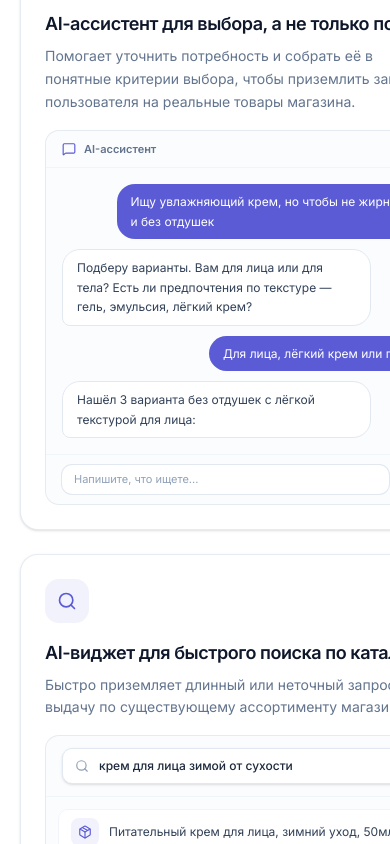
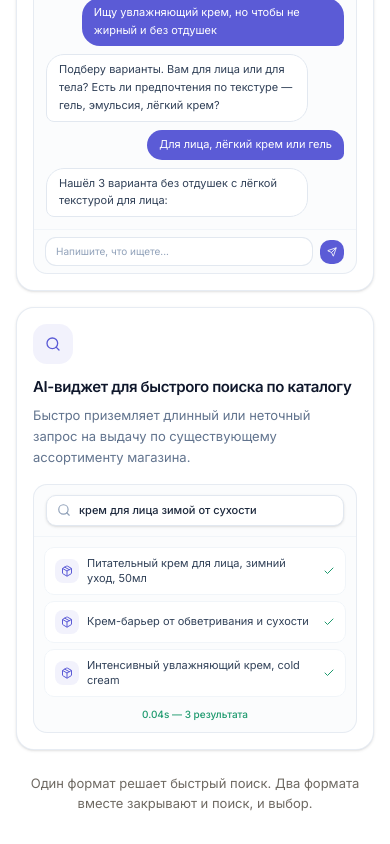
Before and after one commit to usecoreai/ai-search-landing, a Next.js app: page / in a window 390 px wide. Shown: the part 1500-2344 px from the top of the page. Built offline with nearby package versions, Linux system fonts and the light colour scheme.

Commit message:
fix: integration modes mobile — smaller cards, no text overflow, compact chat/search demos

```diff
--- a/components/landing/integration-modes.tsx
+++ b/components/landing/integration-modes.tsx
@@ -11,11 +11,11 @@ function ChatDemo() {
   const msgs = integrationModes.assistant.chatMessages;
   return (
     <div className="mt-4 overflow-hidden rounded-xl border border-slate-200/80 bg-slate-50/50">
-      <div className="flex items-center gap-2 border-b border-slate-100 px-4 py-2.5">
+      <div className="flex items-center gap-2 border-b border-slate-100 px-3 py-2">
         <MessageSquare className="size-3.5 text-[#5B5BD6]" />
         <span className="text-[11px] font-semibold text-slate-500">AI-ассистент</span>
       </div>
-      <div className="flex flex-col gap-2.5 p-4">
+      <div className="flex flex-col gap-2 p-3">
         {msgs.map((m, i) => (
           <motion.div
             key={i}
@@ -26,7 +26,7 @@ function ChatDemo() {
             className={`flex ${m.role === "user" ? "justify-end" : "justify-start"}`}
           >
             <div
-              className={`max-w-[85%] rounded-2xl px-3.5 py-2 text-[12px] leading-relaxed ${
+              className={`max-w-[88%] rounded-2xl px-3 py-1.5 text-[11px] leading-relaxed sm:text-[12px] ${
                 m.role === "user"
                   ? "rounded-br-md bg-[#5B5BD6] text-white"
                   : "rounded-bl-md border border-slate-200 bg-white text-slate-700"
@@ -37,12 +37,12 @@ function ChatDemo() {
           </motion.div>
         ))}
       </div>
-      <div className="flex items-center gap-2 border-t border-slate-100 px-4 py-2.5">
-        <div className="flex-1 rounded-lg bg-white px-3 py-1.5 text-[11px] text-slate-400 ring-1 ring-slate-200">
+      <div className="flex items-center gap-2 border-t border-slate-100 px-3 py-2">
+        <div className="min-w-0 flex-1 truncate rounded-lg bg-white px-2.5 py-1.5 text-[10px] text-slate-400 ring-1 ring-slate-200">
           Напишите, что ищете...
         </div>
-        <div className="flex size-7 items-center justify-center rounded-lg bg-[#5B5BD6]">
-          <Send className="size-3 text-white" />
+        <div className="flex size-6 shrink-0 items-center justify-center rounded-lg bg-[#5B5BD6]">
+          <Send className="size-2.5 text-white" />
         </div>
       </div>
     </div>
@@ -53,13 +53,13 @@ function SearchDemo() {
   const { query, results } = integrationModes.widget.searchDemo;
   return (
     <div className="mt-4 overflow-hidden rounded-xl border border-slate-200/80 bg-slate-50/50">
-      <div className="border-b border-slate-100 px-4 py-3">
-        <div className="flex items-center gap-2.5 rounded-lg border border-slate-200 bg-white px-3 py-2 shadow-sm">
-          <Search className="size-3.5 text-slate-400" />
-          <span className="text-[12px] font-medium text-slate-800">{query}</span>
+      <div className="border-b border-slate-100 px-3 py-2.5">
+        <div className="flex items-center gap-2 rounded-lg border border-slate-200 bg-white px-2.5 py-1.5 shadow-sm">
+          <Search className="size-3.5 shrink-0 text-slate-400" />
+          <span className="truncate text-[11px] font-medium text-slate-800 sm:text-[12px]">{query}</span>
         </div>
       </div>
-      <div className="flex flex-col gap-1.5 p-3">
+      <div className="flex flex-col gap-1.5 p-2.5">
         {results.map((r, i) => (
           <motion.div
             key={i}
@@ -67,12 +67,12 @@ function SearchDemo() {
             whileInView={{ opacity: 1, x: 0 }}
             viewport={{ once: true }}
             transition={{ delay: 0.3 + i * 0.1, duration: 0.3 }}
-            className="flex items-center gap-2.5 rounded-lg border border-slate-100 bg-white px-3 py-2 transition-colors hover:border-[#5B5BD6]/20"
+            className="flex items-center gap-2 rounded-lg border border-slate-100 bg-white px-2.5 py-2"
           >
-            <div className="flex size-7 shrink-0 items-center justify-center rounded-md bg-[#5B5BD6]/[0.08]">
-              <Package className="size-3.5 text-[#5B5BD6]" />
+            <div className="flex size-6 shrink-0 items-center justify-center rounded-md bg-[#5B5BD6]/[0.08]">
+              <Package className="size-3 text-[#5B5BD6]" />
             </div>
-            <span className="flex-1 truncate text-[12px] text-slate-700">{r}</span>
+            <span className="min-w-0 flex-1 text-[11px] leading-snug text-slate-700 sm:text-[12px]">{r}</span>
             <Check className="size-3 shrink-0 text-[#1E9A6E]" />
           </motion.div>
         ))}
@@ -86,29 +86,29 @@ function SearchDemo() {
 
 export function IntegrationModes() {
   return (
-    <section id="solutions" className="scroll-mt-20 py-24 md:py-32">
-      <div className="mx-auto max-w-6xl px-5 lg:px-8">
+    <section id="solutions" className="scroll-mt-16 py-16 sm:scroll-mt-20 sm:py-24 md:py-32">
+      <div className="mx-auto max-w-6xl px-4 sm:px-5 lg:px-8">
         <FadeIn>
-          <div className="mx-auto mb-14 max-w-2xl text-center">
-            <h2 className="text-[1.75rem] font-bold tracking-tight text-slate-900 sm:text-[2rem]">
+          <div className="mx-auto mb-10 max-w-2xl text-center sm:mb-14">
+            <h2 className="text-[1.25rem] font-bold tracking-tight text-slate-900 sm:text-[1.75rem]">
               {integrationModes.title}
             </h2>
-            <p className="mt-4 text-[15px] leading-relaxed text-slate-500 sm:text-[16px]">
+            <p className="mt-3 text-[13px] leading-relaxed text-slate-500 sm:mt-4 sm:text-[16px]">
               {integrationModes.subtitle}
             </p>
           </div>
         </FadeIn>
 
-        <div className="grid gap-6 md:grid-cols-2">
+        <div className="grid gap-4 sm:gap-6 md:grid-cols-2">
           <FadeIn delay={0.1} className="h-full">
-            <div className="flex h-full flex-col rounded-2xl border border-slate-200/80 bg-white p-6 shadow-sm transition-shadow hover:shadow-md sm:p-7">
-              <div className="flex size-11 items-center justify-center rounded-xl bg-[#5B5BD6]/[0.08]">
-                <MessageSquare className="size-5 text-[#5B5BD6]" />
+            <div className="flex h-full flex-col overflow-hidden rounded-2xl border border-slate-200/80 bg-white p-4 shadow-sm sm:p-7">
+              <div className="flex size-10 items-center justify-center rounded-xl bg-[#5B5BD6]/[0.08] sm:size-11">
+                <MessageSquare className="size-4 text-[#5B5BD6] sm:size-5" />
               </div>
-              <h3 className="mt-4 text-[18px] font-semibold tracking-tight text-slate-900">
+              <h3 className="mt-3 text-[15px] font-semibold tracking-tight text-slate-900 sm:mt-4 sm:text-[18px]">
                 {integrationModes.assistant.title}
               </h3>
-              <p className="mt-2 text-[14px] leading-relaxed text-slate-500">
+              <p className="mt-1.5 text-[13px] leading-relaxed text-slate-500 sm:mt-2 sm:text-[14px]">
                 {integrationModes.assistant.description}
               </p>
               <ChatDemo />
@@ -116,14 +116,14 @@ export function IntegrationModes() {
           </FadeIn>
 
           <FadeIn delay={0.2} className="h-full">
-            <div className="flex h-full flex-col rounded-2xl border border-slate-200/80 bg-white p-6 shadow-sm transition-shadow hover:shadow-md sm:p-7">
-              <div className="flex size-11 items-center justify-center rounded-xl bg-[#5B5BD6]/[0.08]">
-                <Search className="size-5 text-[#5B5BD6]" />
+            <div className="flex h-full flex-col overflow-hidden rounded-2xl border border-slate-200/80 bg-white p-4 shadow-sm sm:p-7">
+              <div className="flex size-10 items-center justify-center rounded-xl bg-[#5B5BD6]/[0.08] sm:size-11">
+                <Search className="size-4 text-[#5B5BD6] sm:size-5" />
               </div>
-              <h3 className="mt-4 text-[18px] font-semibold tracking-tight text-slate-900">
+              <h3 className="mt-3 text-[15px] font-semibold tracking-tight text-slate-900 sm:mt-4 sm:text-[18px]">
                 {integrationModes.widget.title}
               </h3>
-              <p className="mt-2 text-[14px] leading-relaxed text-slate-500">
+              <p className="mt-1.5 text-[13px] leading-relaxed text-slate-500 sm:mt-2 sm:text-[14px]">
                 {integrationModes.widget.description}
               </p>
               <SearchDemo />
@@ -132,7 +132,7 @@ export function IntegrationModes() {
         </div>
 
         <FadeIn delay={0.3}>
-          <p className="mt-8 text-center text-[14px] text-[#6F6A63]">
+          <p className="mt-6 text-center text-[13px] text-[#6F6A63] sm:mt-8 sm:text-[14px]">
             {integrationModes.footer}
           </p>
         </FadeIn>
```
